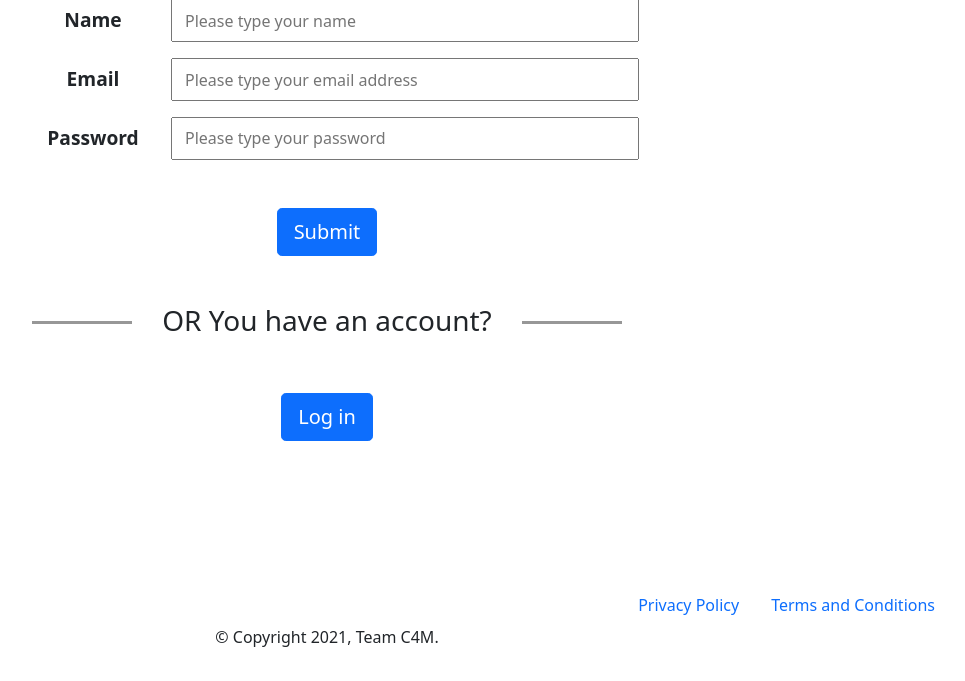
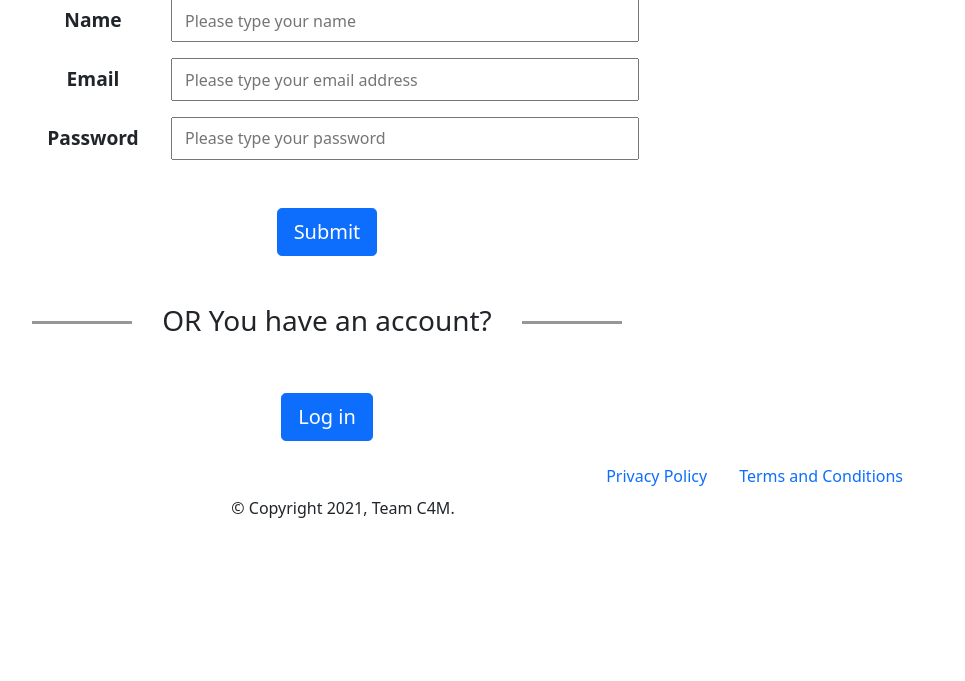
Before and after one commit to Mihoko1/cm4-taskmanagement, a PHP site: page /views/signup.php in a window 1280 px wide. Shown: the part 264-945 px from the top of the page, without its empty margins (313-1278 px from the left). After the commit the page ends 782 px from the top, so only its background shows below. Run offline with PHP 8.4, Linux system fonts and the light colour scheme; data that the repository does not hold is empty.

Commit message:
Changed css to stay footer bottom

```diff
--- a/style/global.css
+++ b/style/global.css
@@ -57,4 +57,20 @@
     }
  }
 
+
+/*************  landing.php ***************/
+
+
+/* #footer{
+    position: absolute;
+    bottom: 0;
+    width: 100%;
+} */
+
+#footer nav{
+    right: 0;
+    margin-right: 5%;
+}
+
+
 /*****Task-Board Sidebar****/
--- a/views/landing.php
+++ b/views/landing.php
@@ -22,6 +22,7 @@ insertHeader();
 
 
 
+
 <?php
 
 require("./partials/footer.php");
--- a/views/partials/footer.php
+++ b/views/partials/footer.php
@@ -15,9 +15,9 @@ function insertFooter($navItemsParam = [
     }
 
     echo <<<FOOTER
-            <footer id="footer" class="text-center mt-auto ">
+            <footer id="footer" class="text-center mt-auto position-absolute w-100 bottom-0">
                 <nav class=" navbar-expand-lg fixed bottom">
-                    <ul class="nav justify-content-end ">
+                    <ul class="nav justify-content-end">
                         $navListItemsString
                     </ul>
                 </nav>
```
